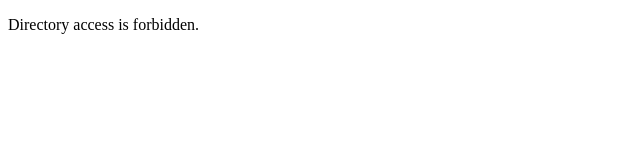
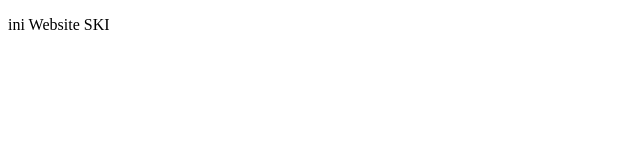
Before and after one commit to hindan69/SKI, a plain HTML site: page index.html in a window 1280 px wide. Shown: the whole page, without its empty margins (0-640 px from the left). Drawn offline with Linux system fonts and the light colour scheme.

Commit message:
Update index.html

```diff
--- a/index.html
+++ b/index.html
@@ -5,7 +5,7 @@
 </head>
 <body>
 
-<p>Directory access is forbidden.</p>
+<p>ini Website SKI</p>
 
 </body>
 </html>
```
